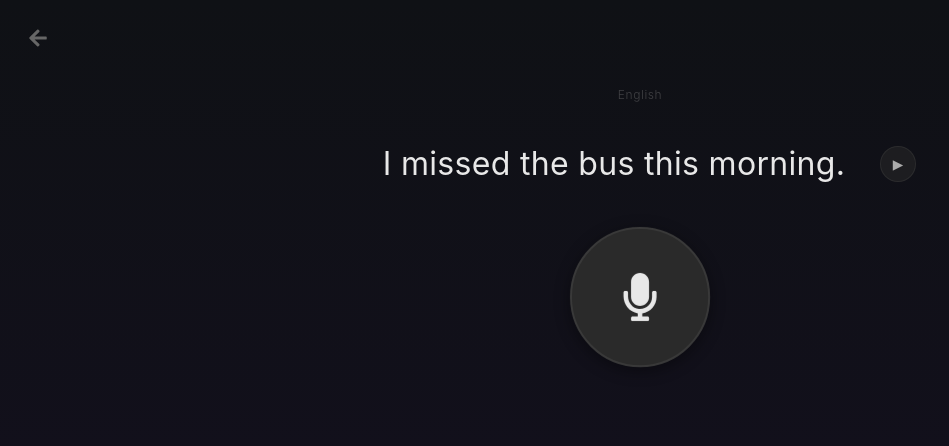
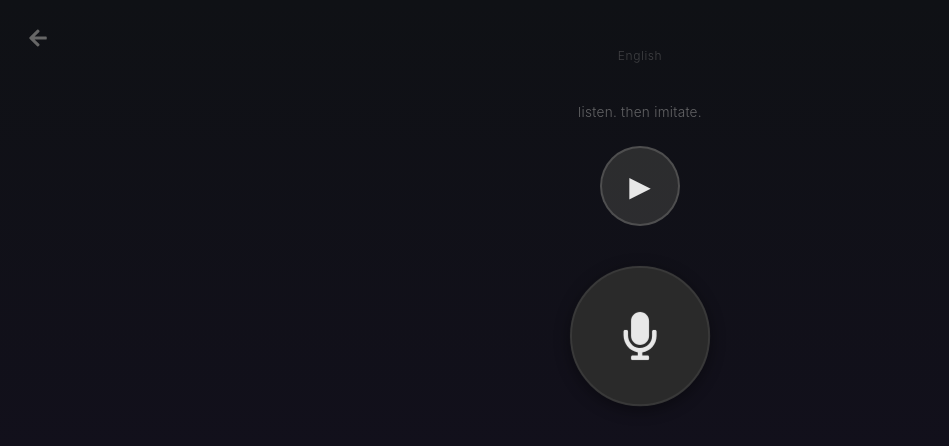
Before and after one commit to WolveKiller1/Navo, a React (Vite) app: page /loop in a window 1280 px wide. Shown: the top 446 px of the page, without its empty margins (0-949 px from the left). Built offline with nearby package versions, Linux system fonts and the light colour scheme.

Commit message:
Practice Loop Refinement

```diff
--- a/src/components/ImitationLoop.jsx
+++ b/src/components/ImitationLoop.jsx
@@ -1,4 +1,4 @@
-import React, { useState, useEffect } from 'react';
+import React, { useState, useEffect, useRef } from 'react';
 import { useNavigate } from 'react-router-dom';
 import SpeechRecognition, { useSpeechRecognition } from 'react-speech-recognition';
 import { FaMicrophone } from 'react-icons/fa';
@@ -35,6 +35,11 @@ function ImitationLoop() {
   // Engagement tracking for bridge to Playground
   const [hasEngaged, setHasEngaged] = useState(false);
 
+  // Audio-first: control text visibility
+  const [showSentenceText, setShowSentenceText] = useState(false);
+  const transcriptRef = useRef('');
+  const speechFinalizeTimeout = useRef(null);
+
   const speechOptions = { language: activeLanguage === 'en' ? 'en-US' : 'pt-BR' };
 
   const {
@@ -42,6 +47,18 @@ function ImitationLoop() {
     resetTranscript,
     browserSupportsSpeechRecognition
   } = useSpeechRecognition(speechOptions);
+
+  useEffect(() => {
+    transcriptRef.current = transcript;
+  }, [transcript]);
+
+  useEffect(() => {
+    return () => {
+      if (speechFinalizeTimeout.current) {
+        clearTimeout(speechFinalizeTimeout.current);
+      }
+    };
+  }, []);
 
   const currentUnit = activeUnits[currentIndex];
   const hasSupportContent = currentUnit.words && currentUnit.meaning;
@@ -167,36 +184,43 @@ function ImitationLoop() {
   };
 
   // Handle microphone button release
-  const handleMicRelease = async () => {
+  const handleMicRelease = () => {
     if (!isListening) return;
 
     setIsListening(false);
     SpeechRecognition.stopListening();
+    setIsProcessing(true);
 
-    if (transcript.trim()) {
-      setUserTranscript(transcript);
-      setIsProcessing(true);
+    if (speechFinalizeTimeout.current) {
+      clearTimeout(speechFinalizeTimeout.current);
+    }
+
+    speechFinalizeTimeout.current = setTimeout(() => {
+      speechFinalizeTimeout.current = null;
+      const finalTranscript = transcriptRef.current.trim();
+
+      if (finalTranscript) {
+        setUserTranscript(finalTranscript);
 
         // Mark as engaged (mic used)
         if (!hasEngaged) setHasEngaged(true);
 
         // Check alignment band with target sentence
-      const band = checkAlignment(currentUnit.text, transcript);
+        const band = checkAlignment(currentUnit.text, finalTranscript);
 
         if (band === 'aligned') {
           // Aligned - trigger settle animation
           setJustAligned(true);
           setTimeout(() => setJustAligned(false), 180);
         }
-      // For near and off bands, no special behavior
-      // Just show transcript for comparison with target
-
-      setIsProcessing(false);
       } else {
         setSystemNotice({
           message: 'No speech detected.'
         });
       }
+
+      setIsProcessing(false);
+    }, 300);
   };
 
   // Handle next button
@@ -207,6 +231,7 @@ function ImitationLoop() {
     resetTranscript();
     setShowSentenceMeaning(false);
     setPronunciationBubble(null);
+    setShowSentenceText(false); // Hide text again for audio-first
 
     // Move to next unit (wrap at end)
     setCurrentIndex((prev) => (prev + 1) % activeUnits.length);
@@ -311,8 +336,17 @@ function ImitationLoop() {
           {getLanguageDisplay()}
         </div>
 
-        {/* Target Sentence with audio playback */}
-        <div className="target-container">
+        {/* Audio-first: Listen instruction + Prominent play button */}
+        <div className="audio-first-section">
+          <p className="listen-instruction">Listen. Then imitate.</p>
+          <button className="play-target-button-prominent" onClick={handlePlayTarget} title="Play target sentence">
+            <span className="play-icon">▶</span>
+          </button>
+        </div>
+
+        {/* Target Sentence - Revealed on demand */}
+        {showSentenceText && (
+          <div className="text-reveal-section">
             <div
               className={`sentence-display ${hasSupportContent ? 'has-support' : ''}`}
               onClick={toggleSentenceMeaning}
@@ -331,10 +365,15 @@ function ImitationLoop() {
                 currentUnit.text
               )}
             </div>
-          <button className="play-target-button" onClick={handlePlayTarget} title="Play target">
-            ▶
+          </div>
+        )}
+
+        {/* Show text button - Subtle, secondary */}
+        {!showSentenceText && userTranscript && (
+          <button className="show-text-button" onClick={() => setShowSentenceText(true)}>
+            Show text
           </button>
-        </div>
+        )}
 
         {/* Sentence Meaning (revealed on click) */}
         {showSentenceMeaning && hasSupportContent && (
@@ -363,13 +402,11 @@ function ImitationLoop() {
           </button>
         </div>
 
-        {/* Live/Heard Transcript (shows while speaking OR after attempt) */}
-        <div className={`heard-section ${(isListening && transcript.trim()) || userTranscript ? '' : 'hidden'}`}>
-          <span className="heard-label">
-            {isListening ? 'speaking' : 'heard'}
-          </span>
-          <div className={`heard-text ${isListening ? 'live' : ''} ${justAligned ? 'settled' : ''}`}>
-            {(isListening && transcript.trim()) || userTranscript || ''}
+        {/* Heard Transcript (appears after speaking) */}
+        <div className={`heard-section ${userTranscript ? '' : 'hidden'}`}>
+          <span className="heard-label">heard</span>
+          <div className={`heard-text ${justAligned ? 'settled' : ''}`}>
+            {userTranscript}
           </div>
         </div>
 
--- a/src/components/PlaygroundScreen.jsx
+++ b/src/components/PlaygroundScreen.jsx
@@ -748,7 +748,7 @@ function PlaygroundScreen() {
                 className="guided-back-button"
                 onClick={() => navigate('/loop')}
               >
-                Back to Practice Loop
+                Back to loop
               </button>
 
               {guidedOptionSelected && guidedUpdatedSentence && (
@@ -756,7 +756,7 @@ function PlaygroundScreen() {
                   className="guided-continue-button"
                   onClick={handleGuidedContinue}
                 >
-                  Continue
+                  Keep shaping
                 </button>
               )}
             </div>
--- a/src/styles/ImitationLoop.css
+++ b/src/styles/ImitationLoop.css
@@ -34,16 +34,66 @@
   text-align: center;
 }
 
-/* Target Container - groups sentence + audio button */
-.target-container {
+/* Audio-First Section - Listen instruction + prominent play button */
+.audio-first-section {
+  display: flex;
+  flex-direction: column;
+  align-items: center;
+  gap: 24px;
+  width: 100%;
+}
+
+.listen-instruction {
+  font-size: 0.85rem;
+  font-weight: 300;
+  color: #999;
+  opacity: 0.6;
+  margin: 0;
+  letter-spacing: 0.02em;
+  text-transform: lowercase;
+  line-height: 1.4;
+}
+
+/* Prominent Play Button */
+.play-target-button-prominent {
+  width: 80px;
+  height: 80px;
+  border-radius: 50%;
+  background: rgba(58, 58, 58, 0.7);
+  border: 2px solid rgba(100, 100, 100, 0.6);
+  color: #e8e8e8;
+  cursor: pointer;
   display: flex;
   align-items: center;
   justify-content: center;
-  gap: 16px;
-  width: 100%;
+  transition: background 200ms ease, border-color 200ms ease, transform 180ms ease;
+  position: relative;
+  overflow: hidden;
+  flex-shrink: 0;
 }
 
-/* Sentence Display - Dominant, with support */
+.play-target-button-prominent:hover {
+  background: rgba(80, 80, 80, 0.9);
+  border-color: rgba(120, 120, 120, 0.8);
+  transform: scale(1.05);
+}
+
+.play-target-button-prominent:active {
+  transform: scale(0.98);
+}
+
+.play-icon {
+  font-size: 1.75rem;
+  font-weight: 400;
+}
+
+/* Text Reveal Section - Appears on demand */
+.text-reveal-section {
+  width: 100%;
+  animation: slideDown 0.3s ease-out;
+}
+
+/* Sentence Display - Now revealed on demand */
 .sentence-display {
   font-size: 2rem;
   font-weight: 400;
@@ -51,34 +101,11 @@
   line-height: 1.4;
   color: #e8e8e8;
   letter-spacing: 0.01em;
-  flex: 1;
 }
 
-/* Play Target Button - Minimal audio playback */
+/* Play Target Button - Kept for potential legacy use */
 .play-target-button {
-  width: 36px;
-  height: 36px;
-  border-radius: 50%;
-  background: rgba(42, 42, 42, 0.5);
-  border: 1px solid rgba(58, 58, 58, 0.5);
-  color: #aaa;
-  font-size: 0.85rem;
-  cursor: pointer;
-  display: flex;
-  align-items: center;
-  justify-content: center;
-  transition: background 180ms ease, border-color 180ms ease, color 180ms ease;
-  flex-shrink: 0;
-}
-
-.play-target-button:hover {
-  background: rgba(42, 42, 42, 0.8);
-  border-color: rgba(58, 58, 58, 0.8);
-  color: #e8e8e8;
-}
-
-.play-target-button:active {
-  transform: scale(0.95);
+  display: none;
 }
 
 .sentence-display.has-support {
@@ -334,6 +361,27 @@
   cursor: default;
 }
 
+/* Show Text Button - Subtle, appears after attempt */
+.show-text-button {
+  background: none;
+  border: 1px solid rgba(255, 255, 255, 0.12);
+  color: #888;
+  font-size: 0.8rem;
+  font-weight: 300;
+  cursor: pointer;
+  opacity: 0.5;
+  transition: opacity 180ms ease, border-color 180ms ease, color 180ms ease;
+  padding: 0.5rem 1rem;
+  border-radius: 3px;
+  letter-spacing: 0.01em;
+}
+
+.show-text-button:hover {
+  opacity: 0.8;
+  border-color: rgba(255, 255, 255, 0.2);
+  color: #aaa;
+}
+
 /* Next Button - Small, subtle */
 .next-button {
   background: none;
@@ -415,6 +463,21 @@ body.light-theme .language-context {
   color: #666;
 }
 
+body.light-theme .listen-instruction {
+  color: #777;
+}
+
+body.light-theme .play-target-button-prominent {
+  background: rgba(220, 220, 220, 0.8);
+  border-color: rgba(180, 180, 180, 0.7);
+  color: #333;
+}
+
+body.light-theme .play-target-button-prominent:hover {
+  background: rgba(200, 200, 200, 0.95);
+  border-color: rgba(160, 160, 160, 0.8);
+}
+
 body.light-theme .sentence-display {
   color: #1a1a1a;
 }
@@ -426,6 +489,16 @@ body.light-theme .sentence-meaning {
 
 body.light-theme .meaning-hint {
   color: #999;
+}
+
+body.light-theme .show-text-button {
+  border-color: rgba(0, 0, 0, 0.12);
+  color: #777;
+}
+
+body.light-theme .show-text-button:hover {
+  border-color: rgba(0, 0, 0, 0.2);
+  color: #555;
 }
 
 body.light-theme .mic-button {
```
Lines whose indentation alone changed are shown as unchanged.
